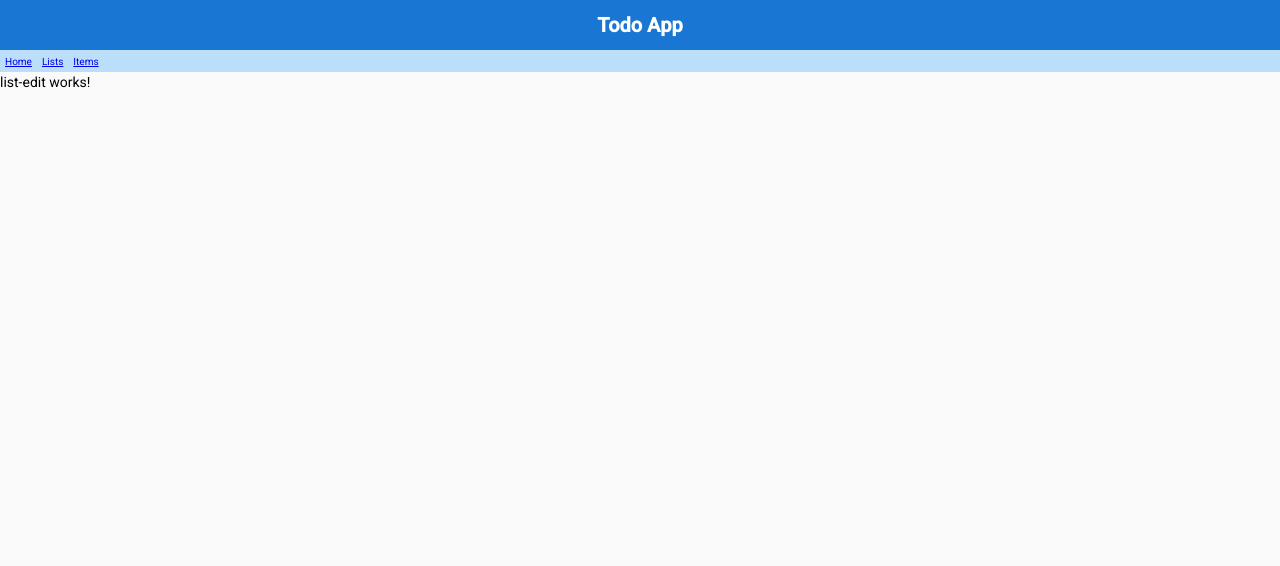
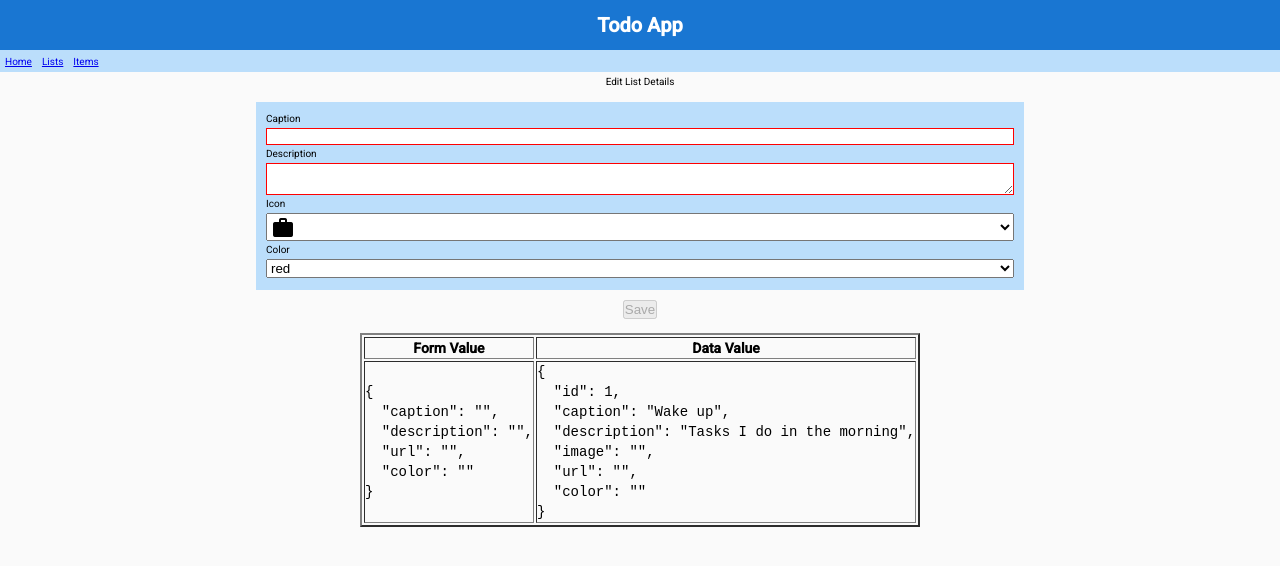
Before and after one commit to david-sackstein/todo-app, an Angular app: page /lists/1/edit in a window 1280 px wide. Shown: the top 566 px of the page. Built offline with nearby package versions, Linux system fonts and the light colour scheme.

Commit message:
Step 4 - Edit List

```diff
--- a/src/app/app.module.ts
+++ b/src/app/app.module.ts
@@ -11,6 +11,7 @@ import { ListEditComponent } from './list-edit/list-edit.component';
 import { ToolBarComponent } from './tool-bar/tool-bar.component';
 import { BrowserAnimationsModule } from '@angular/platform-browser/animations';
 import { MatExportsModule } from './modules/mat-exports/mat-exports.module';
+import { FormsModule, ReactiveFormsModule } from '@angular/forms';
 
 @NgModule({
   declarations: [
@@ -27,6 +28,8 @@ import { MatExportsModule } from './modules/mat-exports/mat-exports.module';
     AppRoutingModule,
     BrowserAnimationsModule,
     MatExportsModule,
+    FormsModule,
+    ReactiveFormsModule
   ],
   providers: [],
   bootstrap: [AppComponent]
--- a/src/app/list-edit/list-edit.component.html
+++ b/src/app/list-edit/list-edit.component.html
@@ -1 +1,42 @@
-<p>list-edit works!</p>
+<div class="header">Edit List Details</div>
+<form [formGroup]="todoListForm" (ngSubmit)="submit()">
+  <span>Caption</span>
+  <input formControlName="caption">
+
+  <span>Description</span>
+  <textarea formControlName="description"></textarea>
+  <span>Icon</span>
+  <select formControlName="url"  class="material-icons">
+    <ng-container *ngFor="let url of urls">
+      <option>{{url}}</option>
+    </ng-container>
+  </select>
+
+  <span>Color</span>
+  <select formControlName="color">
+    <ng-container *ngFor="let color of colors">
+      <option [style.color]="color">{{color}}</option>
+    </ng-container>
+  </select>
+</form>
+
+<p>
+  <button [disabled]="todoListForm.invalid" (click)=submit()>Save</button>
+</p>
+
+<table border="2">
+  <thead>
+    <tr>
+      <th>Form Value</th>
+      <th>Data Value</th>
+    </tr>
+  </thead>
+  <tbody>
+    <td>
+      <pre>{{todoListForm.value | json}}</pre>
+    </td>
+    <td>
+      <pre>{{todoList | json}}</pre>
+    </td>
+  </tbody>
+</table>
--- a/src/app/list-edit/list-edit.component.scss
+++ b/src/app/list-edit/list-edit.component.scss
@@ -0,0 +1,36 @@
+:host {
+  display: flex;
+  flex-direction: column;
+  align-items: center;
+}
+
+.header {
+  font-size: 10px;
+}
+
+form {
+  display: flex;
+  flex-direction: column;
+
+  width: 60%;
+  margin: 10px;
+  padding: 10px 0;
+  font-size: 10px;
+
+  background: var(--p-100);
+
+  textarea,
+  span,
+  input,
+  select {
+    margin: 2px 10px;
+  }
+
+  span {
+    line-height: 10px;
+  }
+}
+
+p {
+  font-size: 10px;
+}
--- a/src/app/list-edit/list-edit.component.ts
+++ b/src/app/list-edit/list-edit.component.ts
@@ -1,7 +1,14 @@
 import { Component, OnInit } from '@angular/core';
+import {
+  FormBuilder,
+  FormControl,
+  FormGroup,
+  Validators,
+} from '@angular/forms';
 import { ActivatedRoute, Params, Router, RouterState } from '@angular/router';
-import { Observable } from 'rxjs';
-import { map } from 'rxjs/operators';
+import { Observable, of } from 'rxjs';
+import { map, switchMap } from 'rxjs/operators';
+import { TodoList } from '../modules/core/models/todo-list.model';
 import { StateService } from '../modules/core/services/state-service';
 
 @Component({
@@ -10,14 +17,62 @@ import { StateService } from '../modules/core/services/state-service';
   styleUrls: ['./list-edit.component.scss'],
 })
 export class ListEditComponent implements OnInit {
+  private todoList$: Observable<TodoList>;
 
-  private id$: Observable<number>;
+  todoList: TodoList = {
+    id: -1,
+    caption: '',
+    description: '',
+    image: '',
+    url: '',
+    color: '',
+  };
 
-  constructor(private route: ActivatedRoute) {
-    this.id$ = this.route.params.pipe(map(params => +params['id']));
+  colors = ['red', 'orange', 'green', 'blue', 'indigo', 'violet']
+  urls = ['work', 'list', 'watch_later', 'alarm']
+
+  todoListForm: FormGroup;
+
+  constructor(
+    formBuilder: FormBuilder,
+    route: ActivatedRoute,
+    private stateService: StateService
+  ) {
+    this.todoList$ = route.params.pipe(
+      switchMap((params) => this.getToList(params))
+    );
+
+    this.todoListForm = formBuilder.group({
+      caption: [this.todoList.caption, [Validators.required]],
+      description: [this.todoList.description, [
+        Validators.required,
+        Validators.minLength(5), // at least 30 characters
+        Validators.pattern('^(\\b\\w+\\s*){2,}') // at least 10 words
+      ]],
+      url: [this.todoList.url],
+      color: [this.todoList.color],
+    });
+
+    this.todoList$.subscribe((list) => {
+      this.todoList = list;
+    });
   }
 
-  ngOnInit(): void {
+  submit() {
+    this.todoList = this.todoListForm.value;
+    if (this.todoList.id == -1) {
+      this.stateService.AddList(this.todoList);
+    } else {
+      this.stateService.UpdateList(this.todoList);
+    }
+  }
 
+  getToList(params: Params) {
+    const id = +params['id'];
+    return id == -1
+      ? of(this.stateService.createNewList())
+      : this.stateService.getTodoList(id);
   }
+
+  ngOnInit(): void {}
 }
--- a/src/app/modules/core/services/state-service.ts
+++ b/src/app/modules/core/services/state-service.ts
@@ -9,7 +9,6 @@ import { TODO_ITEMS, TODO_LISTS } from './state-data';
   providedIn: 'root',
 })
 export class StateService {
-
   private _lastItemId = 0;
   private _todoList: TodoList[] = TODO_LISTS;
   private _todoList$ = new BehaviorSubject<TodoList[]>(this._todoList);
@@ -19,8 +18,8 @@ export class StateService {
   private _todoItems$ = new BehaviorSubject<TodoItem[]>(this._todoItems);
 
   constructor() {
-    this._lastItemId = Math.max(...this._todoItems.map(item => item.id));
-    this._lastListId = Math.max(...this._todoList.map(item => item.id));
+    this._lastItemId = Math.max(...this._todoItems.map((item) => item.id));
+    this._lastListId = Math.max(...this._todoList.map((item) => item.id));
   }
 
   getTodoLists(): Observable<TodoList[]> {
@@ -55,19 +54,21 @@ export class StateService {
     );
   }
 
-  AddList(
-    caption: string,
-    description: string,
-    color: string,
-    icon: string
-  ): Promise<number> {
+  createNewList(): TodoList {
+    return {
+      id: this._lastListId + 1,
+      caption: '',
+      description: '',
+      url: '',
+      color: '',
+      image: '',
+    };
+  }
+
+  AddList(todoList: TodoList): Promise<number> {
     const list: TodoList = {
+      ...todoList,
       id: this._lastListId + 1,
-      caption: caption,
-      description: description,
-      url: icon,
-      color: color,
-      image: icon,
     };
 
     this._todoList = [...this._todoList, list];
@@ -92,26 +93,31 @@ export class StateService {
     return Promise.resolve(id);
   }
 
-  ModifyList(list: TodoList): Promise<void> {
+  UpdateList(newList: TodoList): Promise<void> {
+
+    this._todoList = this.Replace(
+      this._todoList,
+      (list) => list.id == list.id,
+      (list) => ({
+        ...list,
+        ...newList,
+      })
+    );
+
+    this._todoList$.next(this._todoList);
+
     return Promise.resolve();
   }
 
   MarkAsCompleted(itemId: number): Promise<void> {
-    const index = this._todoItems.findIndex((item) => item.id == itemId);
-    if (index == -1) {
-      return Promise.resolve();
-    }
-
-    const completedItem = {
-      ...this._todoItems[index],
-      isCompleted: true,
-    };
-
-    this._todoItems = [
-      ...this._todoItems.slice(0, index),
-      completedItem,
-      ...this._todoItems.slice(index + 1),
-    ];
+    this._todoItems = this.Replace(
+      this._todoItems,
+      (item) => item.id == itemId,
+      (item) => ({
+        ...item,
+        isCompleted: true,
+      })
+    );
 
     this._todoItems$.next(this._todoItems);
 
@@ -119,13 +125,29 @@ export class StateService {
   }
 
   DeleteList(listId: number): Promise<void> {
-
-    this._todoItems = this._todoItems.filter(item => item.listId != listId);
-    this._todoList = this._todoList.filter(item => item.id != listId);
+    this._todoItems = this._todoItems.filter((item) => item.listId != listId);
+    this._todoList = this._todoList.filter((item) => item.id != listId);
 
     this._todoList$.next(this._todoList);
     this._todoItems$.next(this._todoItems);
 
     return Promise.resolve();
   }
+
+  private Replace<T>(
+    array: T[],
+    predicate: (item: T) => boolean,
+    replacer: (before: T) => T
+  ): T[] {
+    const foundIndex = array.findIndex(predicate);
+    if (foundIndex == -1) {
+      return array;
+    }
+
+    return array.map((item: T, index: number) => {
+      if (index != foundIndex)
+        return item;
+      return replacer(array[foundIndex]);
+    })
+  }
 }
--- a/src/app/modules/mat-exports/mat-exports.module.ts
+++ b/src/app/modules/mat-exports/mat-exports.module.ts
@@ -2,7 +2,7 @@ import { NgModule } from '@angular/core';
 import { MatIconModule } from '@angular/material/icon'
 
 const imported = [
-  MatIconModule
+  MatIconModule,
 ]
 
 @NgModule({
--- a/src/styles.scss
+++ b/src/styles.scss
@@ -2,6 +2,12 @@
 
 @include mat-common.main();
 
+
+* {
+  padding: 0px;
+  margin: 0px;
+  box-sizing: border-box;
+}
 
 html, body {
   height: 100%;
@@ -13,8 +19,7 @@ body {
   background-color: var(--b-background);
 }
 
-* {
-  padding: 0px;
-  margin: 0px;
-  box-sizing: border-box;
+form .ng-invalid {
+  outline: none;
+  border: solid red 1px;
 }
```
